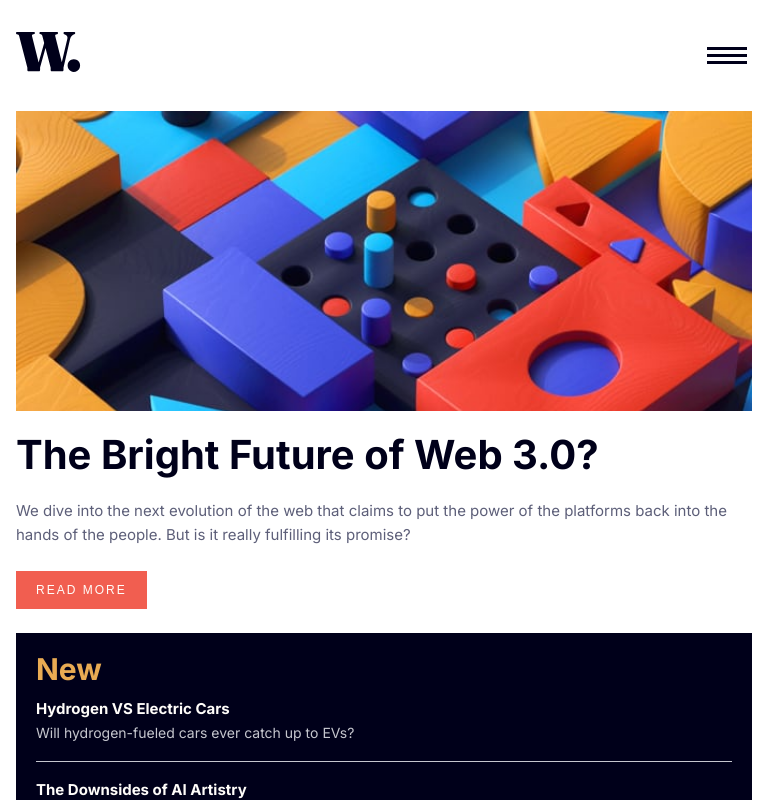
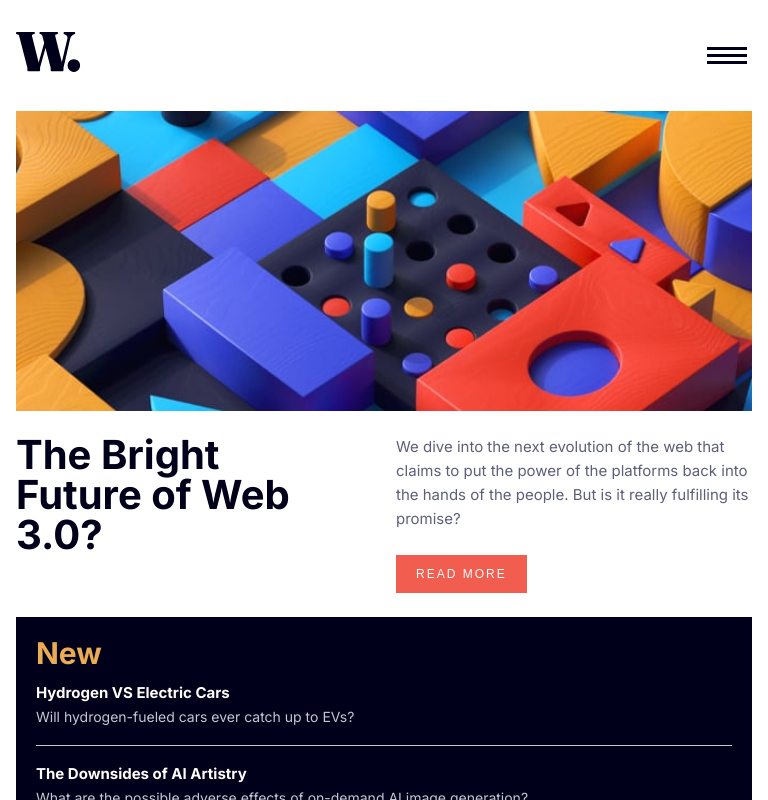
Before and after one commit to pankajmalvi/frontend-mentor, a React (Vite) app: page / in a window 768 px wide. Shown: the top 800 px of the page. Built offline with nearby package versions, Linux system fonts and the light colour scheme.

Commit message:
Final Touches

```diff
--- a/src/App.scss
+++ b/src/App.scss
@@ -111,7 +111,7 @@
 
       &:has(.menu-close) {
         background: none;
-
+        width: 0;
         ul {
           display: none;
         }
@@ -192,8 +192,12 @@
       gap: $grid-flex-gap;
       @media screen and (max-width: 768px) {
         grid-template-columns: 1fr;
-        flex: 1;
       }
+
+      @media screen and (min-width: 768px) and (max-width: 1280px) {
+        grid-template-columns: 1fr 1fr;
+      }
+
       .news-heading {
         width: 70%;
         line-height: 2.5rem;
@@ -301,10 +305,17 @@
       flex-direction: column;
     }
 
+    @media screen and (min-width: 768px) and (max-width: 1280px) {
+      display: grid;
+      grid-template-columns: 1fr 1fr;
+    }
+
     .popular-news-item {
       display: flex;
       gap: $grid-flex-gap;
-
+      @media screen and (min-width: 768px) and (max-width: 1280px) {
+        flex-basis: 100%;
+      }
       .popular-news-image {
         height: 100%;
         aspect-ratio: 2 / 3;
--- a/src/components/Footer.jsx
+++ b/src/components/Footer.jsx
@@ -3,7 +3,7 @@
 const Footer = () => {
     return (
         <footer className="attribution">
-            <p class="attribution">
+            <p className="attribution">
                 Challenge by <a href="https://www.frontendmentor.io?ref=challenge" target="_blank">Frontend Mentor</a>.
                 Coded by <a href="https://pankajmalviya.netlify.app/" target="_blank">Pankaj Malviya</a>.
             </p>
```
